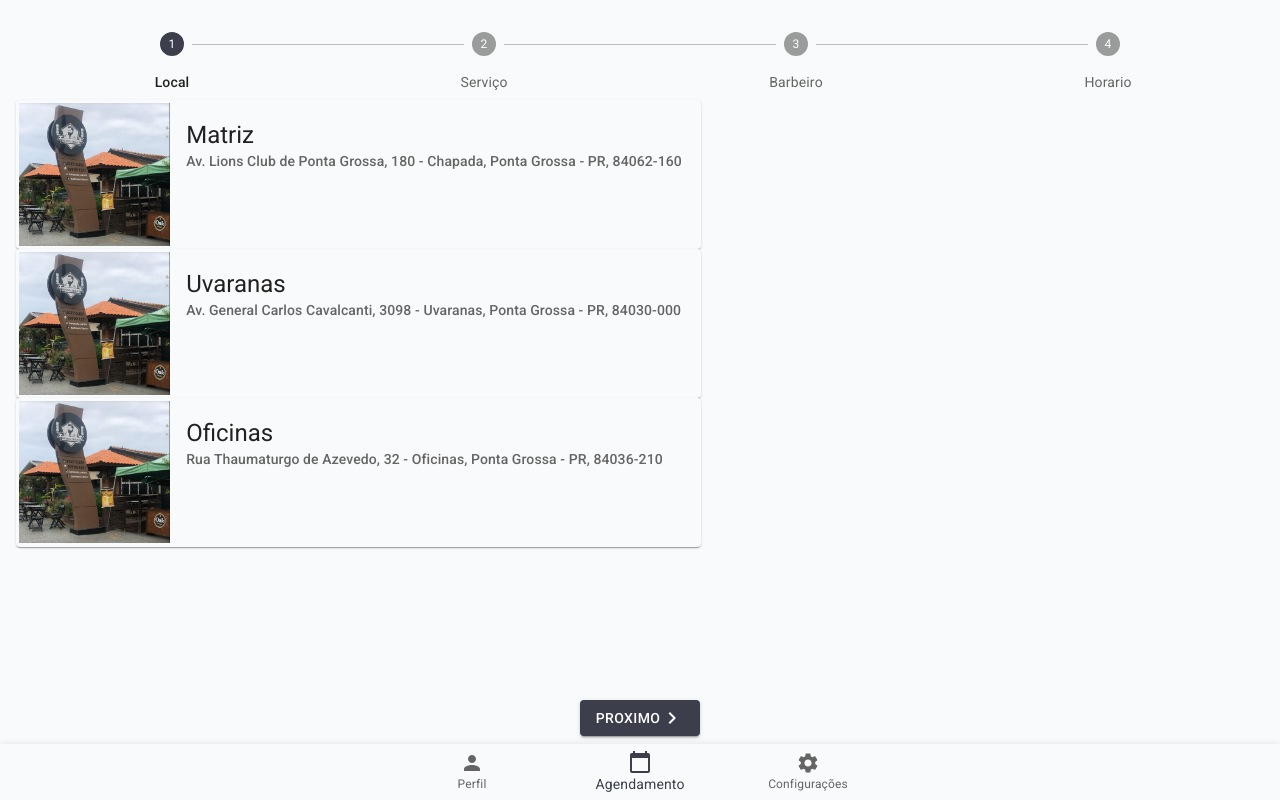
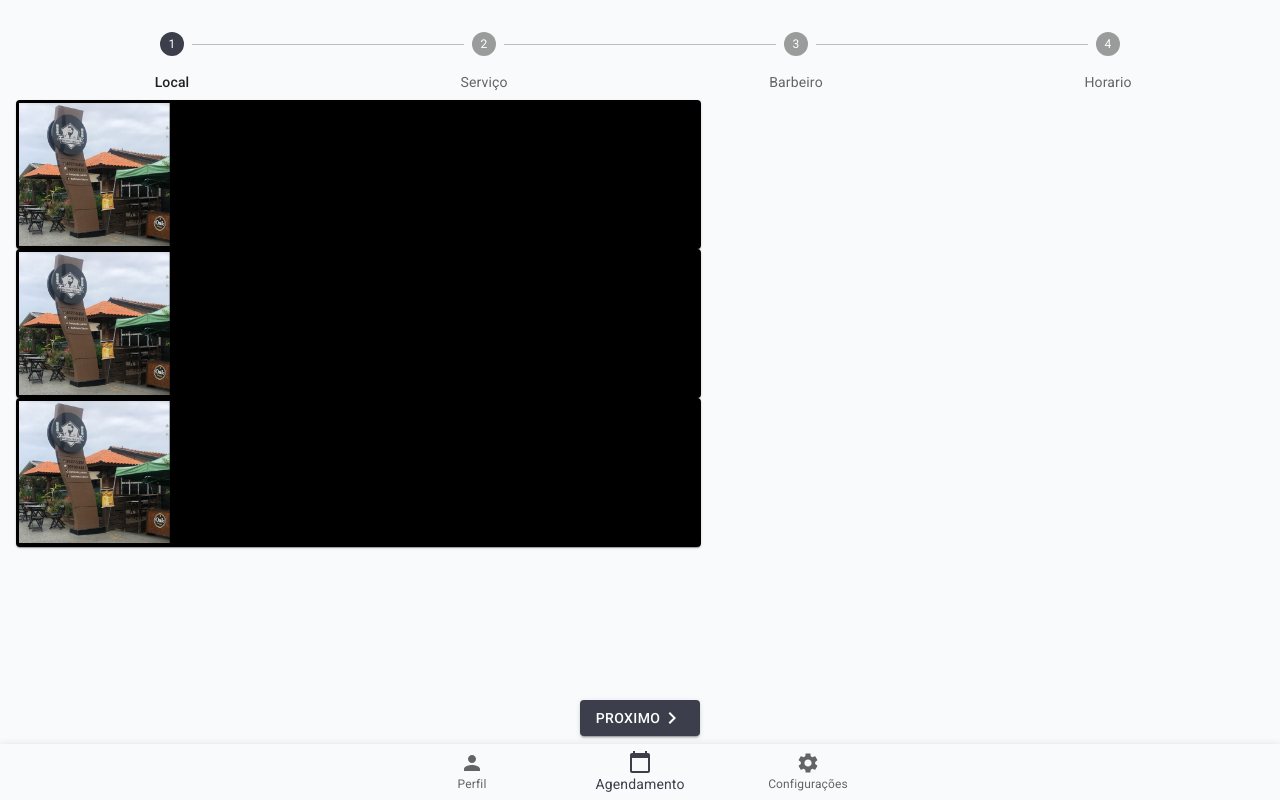
Before and after one commit to 21lucasmessias/bs_front, a React (Vite) app: page / in a window 1280 px wide. Both pictures are taken after a click on the button "Agendamento". Built offline with nearby package versions, Linux system fonts and the light colour scheme.

Commit message:
feat: add handle locale select

```diff
--- a/src/components/scheduler/Locale.tsx
+++ b/src/components/scheduler/Locale.tsx
@@ -1,4 +1,5 @@
 import ChevronRightIcon from '@mui/icons-material/ChevronRight';
+import { CardActionArea } from '@mui/material';
 import Box from '@mui/material/Box';
 import Button from '@mui/material/Button';
 import Card from '@mui/material/Card';
@@ -6,16 +7,24 @@ import CardContent from '@mui/material/CardContent';
 import CardMedia from '@mui/material/CardMedia';
 
 import Typography from '@mui/material/Typography';
+import { useState } from 'react';
 import { SchedulerRouteParams } from '../../pages/Scheduler';
 
 import { LocaleData } from '../../utils/LocalesUtils';
 
 export function CardLocale({ backStep, nextStep }: SchedulerRouteParams) {
+    const [localeSelected, setLocaleSelected] = useState<number | null>(null);
+
+    const handleLocaleSelect = (idx: number) => {
+        setLocaleSelected(idx);
+    };
+
     return (
         <Box>
-            {LocaleData.map(({ name, address, image }) => {
+            {LocaleData.map(({ name, address, image }, idx) => {
                 return (
-                    <Card>
+                    <Card sx={{ backgroundColor: localeSelected === idx ? 'red' : 'black' }}>
+                        <CardActionArea onClick={() => handleLocaleSelect(idx)}>
                             <Box sx={{ display: 'flex' }} padding={0.4}>
                                 <CardMedia component="img" sx={{ width: 151 }} image={image} alt={name} />
                                 <Box sx={{ display: 'flex', flexDirection: 'column' }}>
@@ -30,6 +39,7 @@ export function CardLocale({ backStep, nextStep }: SchedulerRouteParams) {
                                     <Box sx={{ display: 'flex', alignItems: 'center', pl: 1, pb: 1 }}></Box>
                                 </Box>
                             </Box>
+                        </CardActionArea>
                     </Card>
                 );
             })}
```
Lines whose indentation alone changed are shown as unchanged.
